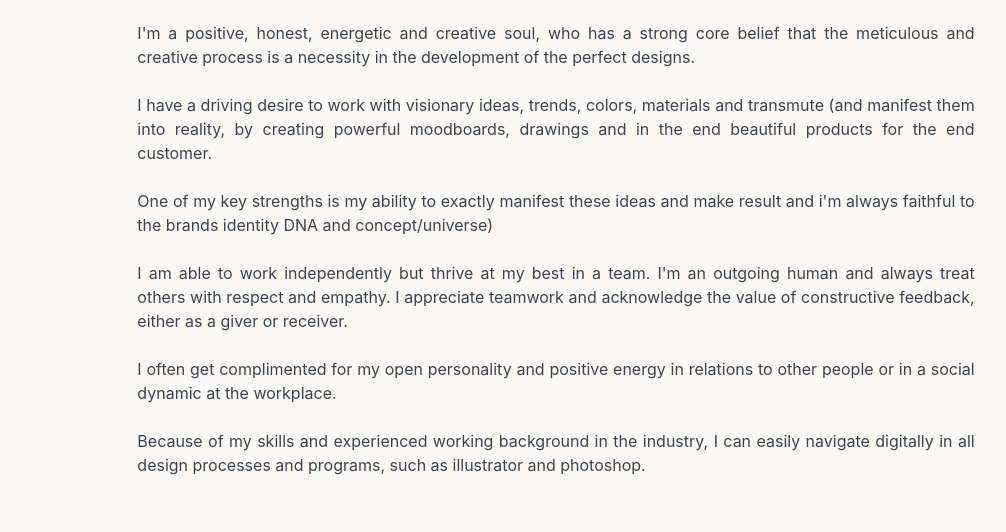
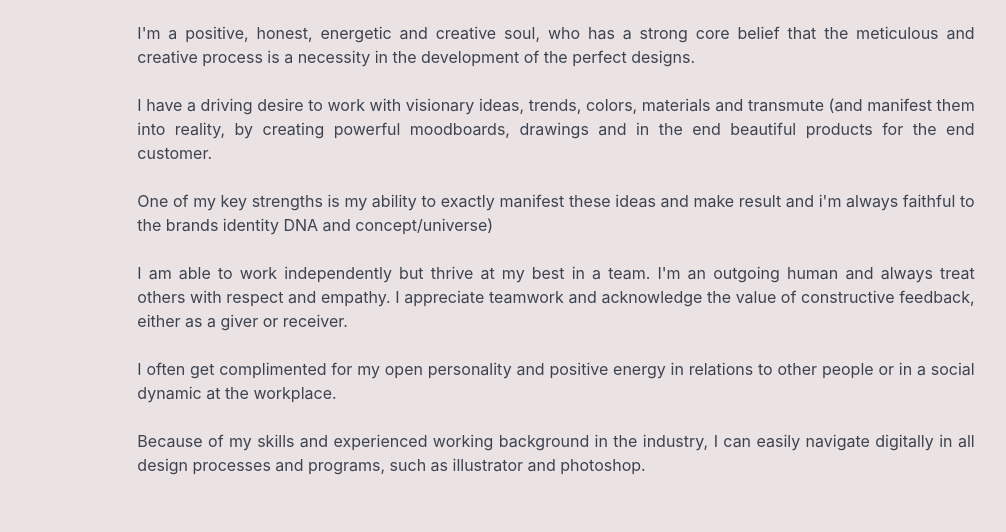
Before and after one commit to annajarlbo/annajarlbo.github.io, a plain HTML site: page index.html in a window 1280 px wide. Shown: the part 157-689 px from the top of the page, without its empty margins (84-1090 px from the left). Drawn offline with nearby package versions, Linux system fonts and the light colour scheme.

Commit message:
background color

```diff
--- a/index.html
+++ b/index.html
@@ -11,7 +11,7 @@
   <link rel="stylesheet" href="https://unpkg.com/spectre.css/dist/spectre-icons.min.css">
   <style>
     body {
-      background-color: #FAF9F6;
+      background-color: #ebe3e3;
     }
 
     .container {
```
